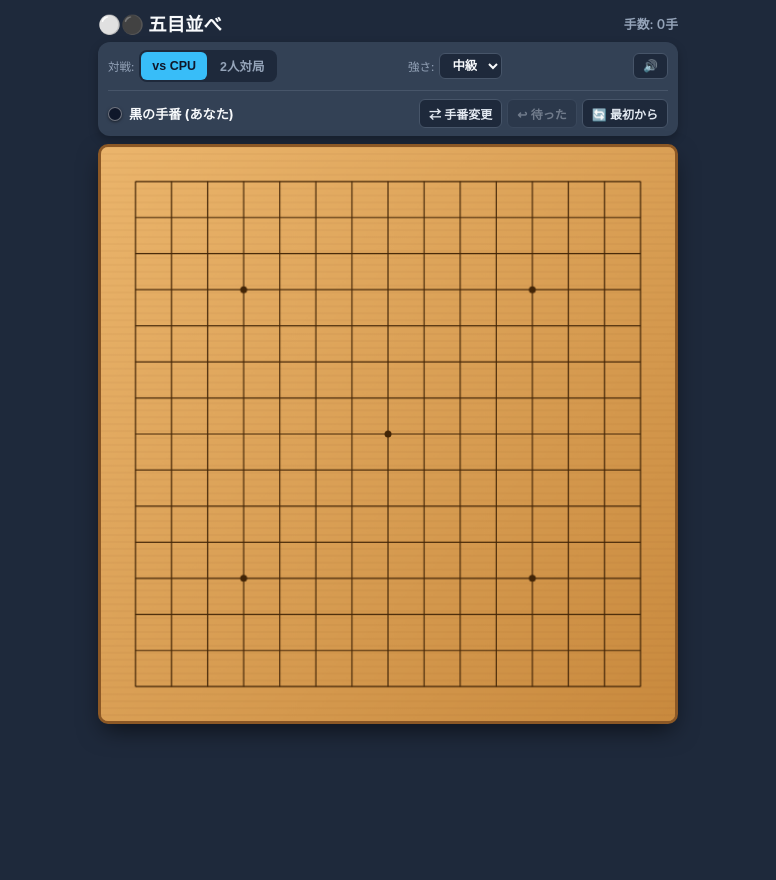
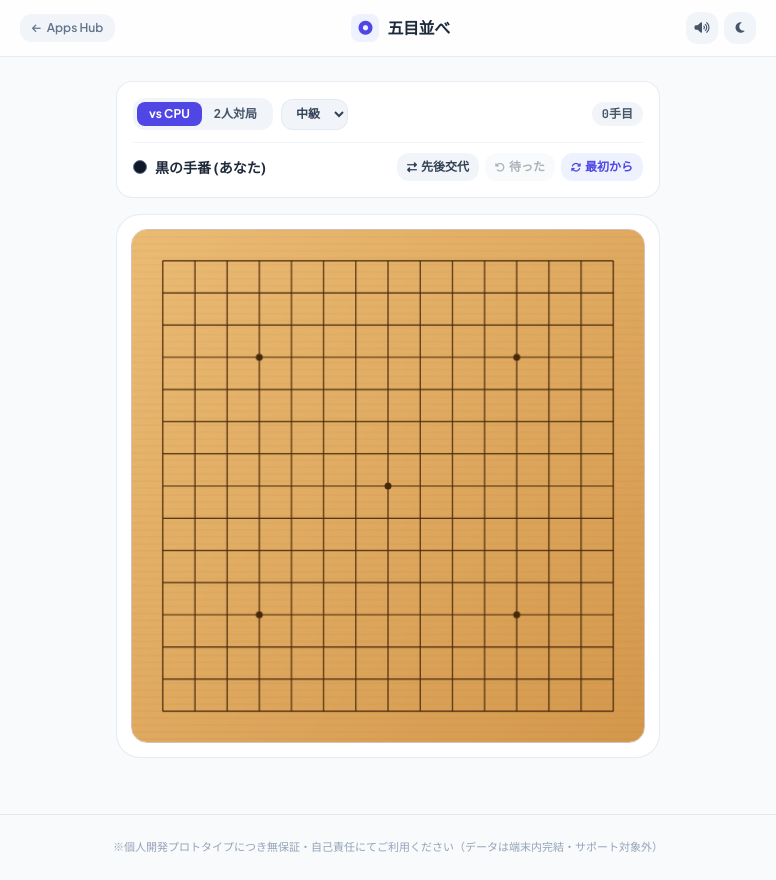
Before and after one commit to selfupnet/apps-hub, a plain HTML site: page gomoku/index.html in a window 1280 px wide. Shown: the whole page, without its empty margins (252-1028 px from the left). Before the commit the page ends 800 px from the top, so only its background shows below. Drawn offline with nearby package versions, Linux system fonts and the light colour scheme.

Commit message:
Add files via upload

```diff
--- a/gomoku/index.html
+++ b/gomoku/index.html
@@ -2,292 +2,174 @@
 <html lang="ja">
 <head>
   <meta charset="UTF-8">
-  <meta name="viewport" content="width=device-width, initial-scale=1.0, maximum-scale=1.0, user-scalable=no">
-  <title>五目並べ (Gomoku)</title>
+  <meta name="viewport" content="width=device-width, initial-scale=1.0, viewport-fit=cover">
+  <title>五目並べ | Apps Hub</title>
+  <!-- Tailwind CSS -->
+  <script src="https://cdn.tailwindcss.com"></script>
+  <script>
+    tailwind.config = {
+      darkMode: 'class',
+      theme: {
+        extend: {
+          fontFamily: {
+            sans: ['"Plus Jakarta Sans"', '"Noto Sans JP"', 'sans-serif'],
+            mono: ['"JetBrains Mono"', 'monospace'],
+          }
+        }
+      }
+    }
+  </script>
+  <!-- Font Awesome 6 -->
+  <link rel="stylesheet" href="https://cdnjs.cloudflare.com/ajax/libs/font-awesome/6.5.1/css/all.min.css">
+  <!-- Google Fonts -->
+  <link rel="preconnect" href="https://fonts.googleapis.com">
+  <link rel="preconnect" href="https://fonts.gstatic.com" crossorigin>
+  <link href="https://fonts.googleapis.com/css2?family=JetBrains+Mono:wght@500;700&family=Noto+Sans+JP:wght@400;500;700;800&family=Plus+Jakarta+Sans:wght@500;600;700;800&display=swap" rel="stylesheet">
   <style>
-    :root {
-      --bg-color: #1e293b;
-      --card-bg: #334155;
-      --text-color: #f8fafc;
-      --accent: #38bdf8;
-      --accent-hover: #0ea5e9;
-      --board-color: #d99f57;
-      --board-line: #422507;
-    }
     * {
       box-sizing: border-box;
-      margin: 0;
-      padding: 0;
+      -webkit-tap-highlight-color: transparent;
+    }
+    body {
+      min-height: 100dvh;
+      padding-top: env(safe-area-inset-top);
+      padding-bottom: env(safe-area-inset-bottom);
       user-select: none;
       -webkit-user-select: none;
     }
-    body {
-      background-color: var(--bg-color);
-      color: var(--text-color);
-      font-family: -apple-system, BlinkMacSystemFont, "Segoe UI", Roboto, "Helvetica Neue", Arial, sans-serif;
-      min-height: 100vh;
-      display: flex;
-      flex-direction: column;
-      align-items: center;
-      justify-content: flex-start;
-      padding: 10px;
-    }
-    header {
-      width: 100%;
-      max-width: 580px;
-      display: flex;
-      justify-content: space-between;
-      align-items: center;
-      margin-bottom: 6px;
-    }
-    h1 {
-      font-size: 1.15rem;
-      font-weight: 700;
-      display: flex;
-      align-items: center;
-      gap: 6px;
-    }
-    .header-info {
-      font-size: 0.8rem;
-      color: #94a3b8;
-      font-weight: 600;
-    }
-
-    /* メイン設定バー（画面上部に常時配置） */
-    .controls-panel {
-      width: 100%;
-      max-width: 580px;
-      background: var(--card-bg);
-      border-radius: 12px;
-      padding: 8px 10px;
-      display: flex;
-      flex-direction: column;
-      gap: 8px;
-      margin-bottom: 8px;
-      box-shadow: 0 4px 10px rgba(0, 0, 0, 0.25);
-    }
-    .control-row {
-      display: flex;
-      align-items: center;
-      justify-content: space-between;
-      flex-wrap: wrap;
-      gap: 6px;
-    }
-    .btn-group {
-      display: flex;
-      background: #1e293b;
-      border-radius: 8px;
-      padding: 2px;
-      gap: 2px;
-    }
-    .pill-btn {
-      background: transparent;
-      color: #94a3b8;
-      border: none;
-      padding: 5px 11px;
-      border-radius: 6px;
-      font-size: 0.78rem;
-      font-weight: 700;
-      cursor: pointer;
-      transition: all 0.15s ease;
-    }
-    .pill-btn.active {
-      background: var(--accent);
-      color: #0f172a;
-    }
-    .select-dropdown {
-      background: #1e293b;
-      color: #f8fafc;
-      border: 1px solid #475569;
-      padding: 4px 8px;
-      border-radius: 6px;
-      font-size: 0.78rem;
-      font-weight: 600;
-      outline: none;
-      cursor: pointer;
-    }
-
-    /* 対局アクションバー */
-    .action-row {
-      display: flex;
-      align-items: center;
-      justify-content: space-between;
-      gap: 6px;
-      border-top: 1px solid #475569;
-      padding-top: 8px;
-    }
-    .status-badge {
-      display: flex;
-      align-items: center;
-      gap: 7px;
-      font-size: 0.82rem;
-      font-weight: 700;
-    }
-    .turn-indicator {
-      width: 14px;
-      height: 14px;
-      border-radius: 50%;
-      border: 1px solid rgba(255, 255, 255, 0.4);
-      box-shadow: 0 1px 3px rgba(0,0,0,0.5);
-    }
-    .action-buttons {
-      display: flex;
-      gap: 5px;
-    }
-    .icon-btn {
-      background: #1e293b;
-      color: #e2e8f0;
-      border: 1px solid #475569;
-      padding: 5px 9px;
-      border-radius: 6px;
-      font-size: 0.75rem;
-      font-weight: 600;
-      cursor: pointer;
-      display: flex;
-      align-items: center;
-      gap: 4px;
-      transition: background 0.15s;
-    }
-    .icon-btn:hover:not(:disabled) {
-      background: #475569;
-    }
-    .icon-btn:disabled {
-      opacity: 0.35;
-      cursor: not-allowed;
-    }
-
-    /* Canvas 碁盤コンテナ */
     #board-container {
-      width: 100%;
-      max-width: 580px;
       aspect-ratio: 1 / 1;
-      position: relative;
-      background: var(--board-color);
-      border-radius: 10px;
-      overflow: hidden;
-      box-shadow: 0 10px 25px -5px rgba(0, 0, 0, 0.6), inset 0 0 12px rgba(0,0,0,0.25);
-      border: 3px solid #8c5825;
       touch-action: none;
-    }
-    canvas {
-      width: 100%;
-      height: 100%;
-      display: block;
-      cursor: pointer;
-    }
-
-    /* 終局モーダルオーバーレイ */
-    #modal-overlay {
-      position: absolute;
-      inset: 0;
-      background: rgba(15, 23, 42, 0.8);
-      backdrop-filter: blur(3px);
-      display: none;
-      flex-direction: column;
-      align-items: center;
-      justify-content: center;
-      gap: 12px;
-      border-radius: 10px;
-    }
-    .modal-card {
-      background: var(--card-bg);
-      border: 1px solid #64748b;
-      padding: 20px 28px;
-      border-radius: 14px;
-      text-align: center;
-      box-shadow: 0 10px 30px rgba(0, 0, 0, 0.5);
-    }
-    .modal-winner {
-      font-size: 1.35rem;
-      font-weight: 800;
-      margin-bottom: 8px;
-    }
-    .primary-btn {
-      background: var(--accent);
-      color: #0f172a;
-      border: none;
-      padding: 8px 18px;
-      font-size: 0.85rem;
-      font-weight: 700;
-      border-radius: 8px;
-      cursor: pointer;
-      box-shadow: 0 4px 10px rgba(56, 189, 248, 0.3);
-    }
-    .primary-btn:hover {
-      background: var(--accent-hover);
     }
   </style>
 </head>
-<body>
+<body class="bg-slate-50 dark:bg-slate-950 text-slate-800 dark:text-slate-100 font-sans antialiased flex flex-col justify-between transition-colors duration-200">
 
-  <header>
-    <h1>⚪⚫ 五目並べ</h1>
-    <span class="header-info" id="move-count">手数: 0手</span>
+  <!-- ========================================== -->
+  <!-- ヘッダー (Apps Hub 統一規格)                -->
+  <!-- ========================================== -->
+  <header class="sticky top-0 z-30 bg-white/80 dark:bg-slate-900/80 backdrop-blur-md border-b border-slate-200/80 dark:border-slate-800">
+    <div class="max-w-3xl mx-auto px-4 h-14 flex items-center justify-between gap-2">
+      <!-- 左端: 統一戻りリンク -->
+      <a href="../" class="inline-flex items-center gap-1.5 text-xs font-semibold text-slate-500 dark:text-slate-400 hover:text-slate-900 dark:hover:text-white transition py-1.5 px-3 rounded-xl bg-slate-100 dark:bg-slate-800 hover:bg-slate-200 dark:hover:bg-slate-700 shrink-0">
+        <i class="fa-solid fa-arrow-left text-[10px]"></i>
+        <span>Apps Hub</span>
+      </a>
+
+      <!-- 中央: アイコン + タイトル -->
+      <div class="flex items-center gap-2 truncate">
+        <div class="w-7 h-7 rounded-lg bg-indigo-50 dark:bg-indigo-950/60 text-indigo-600 dark:text-indigo-400 flex items-center justify-center text-sm shrink-0">
+          <i class="fa-solid fa-circle-dot"></i>
+        </div>
+        <h1 class="text-sm sm:text-base font-extrabold tracking-tight truncate">五目並べ</h1>
+      </div>
+
+      <!-- 右端: 実動する共通コントロール（音声ON/OFF・テーマ切替） -->
+      <div class="flex items-center gap-1.5 shrink-0">
+        <button type="button" id="sound-btn" onclick="toggleSound()" aria-label="音声切り替え" class="w-8 h-8 rounded-xl bg-slate-100 dark:bg-slate-800 hover:bg-slate-200 dark:hover:bg-slate-700 text-slate-600 dark:text-slate-300 flex items-center justify-center text-xs transition">
+          <i id="sound-icon" class="fa-solid fa-volume-high"></i>
+        </button>
+        <button type="button" id="theme-btn" onclick="toggleTheme()" aria-label="テーマ切り替え" class="w-8 h-8 rounded-xl bg-slate-100 dark:bg-slate-800 hover:bg-slate-200 dark:hover:bg-slate-700 text-slate-600 dark:text-slate-300 flex items-center justify-center text-xs transition">
+          <i id="theme-icon" class="fa-solid fa-moon"></i>
+        </button>
+      </div>
+    </div>
   </header>
 
-  <!-- 上部インライン設定＆コントロールパネル -->
-  <div class="controls-panel">
-    <div class="control-row">
-      <!-- モード選択 -->
-      <div style="display: flex; align-items: center; gap: 5px;">
-        <span style="font-size: 0.72rem; color: #94a3b8;">対戦:</span>
-        <div class="btn-group">
-          <button class="pill-btn active" id="mode-cpu" onclick="setGameMode('cpu')">vs CPU</button>
-          <button class="pill-btn" id="mode-human" onclick="setGameMode('human')">2人対局</button>
-        </div>
+  <!-- ========================================== -->
+  <!-- メインコンテンツ                            -->
+  <!-- ========================================== -->
+  <main class="flex-1 w-full max-w-xl mx-auto px-4 py-4 sm:py-6 flex flex-col gap-3 sm:gap-4">
+
+    <!-- インライン設定＆ステータスパネル -->
+    <section class="bg-white dark:bg-slate-900 rounded-2xl border border-slate-200/80 dark:border-slate-800 p-3 sm:p-4 shadow-xs flex flex-col gap-3">
+
+      <!-- 上段: モード・強さ・手数 -->
+      <div class="flex items-center justify-between flex-wrap gap-2">
+        <div class="flex items-center gap-2 flex-wrap">
+          <!-- 対戦モード切替 -->
+          <div class="inline-flex bg-slate-100 dark:bg-slate-800 p-1 rounded-xl">
+            <button type="button" id="mode-cpu" onclick="setGameMode('cpu')" class="px-3 py-1 rounded-lg text-xs font-bold transition bg-indigo-600 text-white shadow-xs">
+              vs CPU
+            </button>
+            <button type="button" id="mode-human" onclick="setGameMode('human')" class="px-3 py-1 rounded-lg text-xs font-bold transition text-slate-600 dark:text-slate-400 hover:text-slate-900 dark:hover:text-white">
+              2人対局
+            </button>
           </div>
 
-      <!-- CPU難易度 -->
-      <div id="ai-level-group" style="display: flex; align-items: center; gap: 5px;">
-        <span style="font-size: 0.72rem; color: #94a3b8;">強さ:</span>
-        <select class="select-dropdown" id="ai-level" onchange="changeDifficulty(this.value)">
+          <!-- CPU強さ選択 -->
+          <div id="ai-level-group" class="flex items-center gap-1.5">
+            <select id="ai-level" onchange="changeDifficulty(this.value)" aria-label="CPUの強さ" class="bg-slate-100 dark:bg-slate-800 text-slate-700 dark:text-slate-200 border border-slate-200/80 dark:border-slate-700 px-2.5 py-1.5 rounded-xl text-xs font-bold outline-none focus:border-indigo-500 cursor-pointer">
               <option value="easy">初級</option>
               <option value="medium" selected>中級</option>
               <option value="hard">上級</option>
             </select>
           </div>
+        </div>
 
-      <!-- 音声 ON/OFF -->
-      <button class="icon-btn" id="sound-btn" onclick="toggleSound()">
-        <span id="sound-icon">🔊</span>
+        <!-- 手数カウンター (等幅フォント) -->
+        <div class="px-2.5 py-1 rounded-xl bg-slate-100 dark:bg-slate-800 text-xs font-mono font-bold text-slate-600 dark:text-slate-300">
+          <span id="move-count">0</span>手目
+        </div>
+      </div>
+
+      <!-- 下段: 手番ステータス ＆ アクションボタン -->
+      <div class="flex items-center justify-between flex-wrap gap-2 pt-2.5 border-t border-slate-100 dark:border-slate-800">
+        <div class="flex items-center gap-2">
+          <span id="turn-dot" class="w-3.5 h-3.5 rounded-full bg-slate-900 border border-slate-400/50 shadow-xs inline-block shrink-0"></span>
+          <span id="turn-text" class="text-xs sm:text-sm font-bold text-slate-800 dark:text-slate-100">黒の手番 (あなた)</span>
+        </div>
+
+        <div class="flex items-center gap-1.5">
+          <button type="button" id="color-swap-btn" onclick="swapPlayerColor()" class="inline-flex items-center gap-1 px-2.5 py-1.5 rounded-xl text-xs font-semibold bg-slate-100 dark:bg-slate-800 hover:bg-slate-200 dark:hover:bg-slate-700 text-slate-700 dark:text-slate-200 transition">
+            <i class="fa-solid fa-right-left text-[10px]"></i>
+            <span>先後交代</span>
+          </button>
+          <button type="button" id="undo-btn" onclick="undoMove()" disabled class="inline-flex items-center gap-1 px-2.5 py-1.5 rounded-xl text-xs font-semibold bg-slate-100 dark:bg-slate-800 hover:bg-slate-200 dark:hover:bg-slate-700 text-slate-700 dark:text-slate-200 disabled:opacity-40 disabled:pointer-events-none transition">
+            <i class="fa-solid fa-rotate-left text-[10px]"></i>
+            <span>待った</span>
+          </button>
+          <button type="button" onclick="restartGame()" class="inline-flex items-center gap-1 px-2.5 py-1.5 rounded-xl text-xs font-semibold bg-indigo-50 dark:bg-indigo-950/60 hover:bg-indigo-100 dark:hover:bg-indigo-900/60 text-indigo-600 dark:text-indigo-400 transition">
+            <i class="fa-solid fa-arrows-rotate text-[10px]"></i>
+            <span>最初から</span>
           </button>
         </div>
-
-    <!-- アクション＆手番表示バー -->
-    <div class="action-row">
-      <div class="status-badge">
-        <div class="turn-indicator" id="turn-dot" style="background: #0f172a;"></div>
-        <span id="turn-text">黒の手番 (あなた)</span>
       </div>
 
-      <div class="action-buttons">
-        <!-- 手番交代 (先手/後手) -->
-        <button class="icon-btn" id="color-swap-btn" onclick="swapPlayerColor()" title="先手/後手を交代">
-          ⇄ 手番変更
-        </button>
-        <!-- 待った -->
-        <button class="icon-btn" id="undo-btn" onclick="undoMove()" disabled>
-          ↩ 待った
-        </button>
-        <!-- やり直し -->
-        <button class="icon-btn" onclick="restartGame()">
-          🔄 最初から
+    </section>
+
+    <!-- 盤面カードコンテナ -->
+    <section class="bg-white dark:bg-slate-900 rounded-3xl border border-slate-200/80 dark:border-slate-800 p-2.5 sm:p-3.5 shadow-xs">
+      <div id="board-container" class="w-full relative rounded-2xl overflow-hidden shadow-inner border border-amber-900/30">
+        <canvas id="board-canvas" class="w-full h-full block cursor-pointer"></canvas>
+
+        <!-- 終局結果オーバーレイ -->
+        <div id="modal-overlay" class="hidden absolute inset-0 bg-slate-900/60 backdrop-blur-xs flex-col items-center justify-center p-4">
+          <div class="bg-white dark:bg-slate-900 border border-slate-200 dark:border-slate-700 px-6 py-5 rounded-2xl text-center shadow-lg max-w-xs w-full space-y-3">
+            <div class="w-10 h-10 rounded-xl bg-indigo-50 dark:bg-indigo-950 text-indigo-600 dark:text-indigo-400 flex items-center justify-center text-lg mx-auto">
+              <i class="fa-solid fa-trophy"></i>
+            </div>
+            <div id="modal-text" class="text-lg font-extrabold text-slate-800 dark:text-slate-100">黒の勝利！</div>
+            <button type="button" onclick="restartGame()" class="w-full py-2.5 px-4 bg-indigo-600 hover:bg-indigo-700 text-white text-xs font-bold rounded-xl transition shadow-xs">
+              もう一度対局する
             </button>
           </div>
         </div>
       </div>
+    </section>
 
-  <!-- 盤面 Canvas -->
-  <div id="board-container">
-    <canvas id="board-canvas"></canvas>
+  </main>
 
-    <div id="modal-overlay">
-      <div class="modal-card">
-        <div class="modal-winner" id="modal-text">黒の勝利！</div>
-        <button class="primary-btn" onclick="restartGame()">もう一度遊ぶ</button>
+  <!-- ========================================== -->
+  <!-- フッター (Apps Hub 個別アプリ 正式共通規格)   -->
+  <!-- ========================================== -->
+  <footer class="mt-8 py-6 text-center border-t border-slate-200 dark:border-slate-800">
+    <div class="max-w-4xl mx-auto px-4">
+      <p class="text-[11px] text-slate-400">
+        ※個人開発プロトタイプにつき無保証・自己責任にてご利用ください（データは端末内完結・サポート対象外）
+      </p>
     </div>
-    </div>
-  </div>
+  </footer>
 
 <script>
   const BOARD_SIZE = 15;
@@ -300,7 +182,7 @@
   let currentTurn = BLACK;
   let isGameOver = false;
   let gameMode = 'cpu'; // 'cpu' or 'human'
-  let playerColor = BLACK; // CPU戦での操作石色
+  let playerColor = BLACK; // CPU戦でのプレイヤー石色
   let aiLevel = 'medium';
   let soundEnabled = true;
   let winningLine = null;
@@ -310,7 +192,26 @@
   const ctx = canvas.getContext('2d');
   const container = document.getElementById('board-container');
 
-  // Web Audio API シンセ音（外部音声ファイル不要）
+  // テーマ管理 (localStorage)
+  function initTheme() {
+    const saved = localStorage.getItem('appshub_gomoku_theme');
+    const isDark = saved === 'dark' || (!saved && window.matchMedia('(prefers-color-scheme: dark)').matches);
+    document.documentElement.classList.toggle('dark', isDark);
+    updateThemeIcon(isDark);
+  }
+
+  function toggleTheme() {
+    const isDark = document.documentElement.classList.toggle('dark');
+    localStorage.setItem('appshub_gomoku_theme', isDark ? 'dark' : 'light');
+    updateThemeIcon(isDark);
+  }
+
+  function updateThemeIcon(isDark) {
+    const icon = document.getElementById('theme-icon');
+    icon.className = isDark ? 'fa-solid fa-sun' : 'fa-solid fa-moon';
+  }
+
+  // Web Audio API シンセ音（外部ファイル不要・完全ローカル）
   let audioCtx = null;
   function getAudioCtx() {
     if (!audioCtx) {
@@ -335,7 +236,7 @@
         osc.frequency.setValueAtTime(800, now);
         osc.frequency.exponentialRampToValueAtTime(140, now + 0.05);
 
-        gain.gain.setValueAtTime(0.7, now);
+        gain.gain.setValueAtTime(0.65, now);
         gain.gain.exponentialRampToValueAtTime(0.001, now + 0.05);
 
         osc.connect(gain);
@@ -350,7 +251,7 @@
           osc.type = 'sine';
           osc.frequency.value = f;
           gain.gain.setValueAtTime(0, now + i * 0.1);
-          gain.gain.linearRampToValueAtTime(0.2, now + i * 0.1 + 0.02);
+          gain.gain.linearRampToValueAtTime(0.18, now + i * 0.1 + 0.02);
           gain.gain.exponentialRampToValueAtTime(0.001, now + i * 0.1 + 0.4);
           osc.connect(gain);
           gain.connect(actx.destination);
@@ -368,12 +269,14 @@
     isGameOver = false;
     winningLine = null;
     hoverCell = null;
-    document.getElementById('modal-overlay').style.display = 'none';
+    const modal = document.getElementById('modal-overlay');
+    modal.classList.add('hidden');
+    modal.classList.remove('flex');
     updateUI();
     render();
 
     if (gameMode === 'cpu' && playerColor === WHITE) {
-      setTimeout(cpuTurn, 400);
+      setTimeout(cpuTurn, 380);
     }
   }
 
@@ -399,21 +302,20 @@
   }
 
   function render() {
-    // 盤面配列がまだ初期化されていない場合は処理をスキップ
     if (!board || board.length !== BOARD_SIZE || !board[0]) return;
 
     const { padding, gridSpan, width } = getMetrics();
     ctx.clearRect(0, 0, width, width);
 
-    // 1. 木目テクスチャ背景
+    // 1. 木目調盤面背景
     const grad = ctx.createLinearGradient(0, 0, width, width);
-    grad.addColorStop(0, '#ebb56c');
-    grad.addColorStop(1, '#c98a3e');
+    grad.addColorStop(0, '#ebbb74');
+    grad.addColorStop(1, '#d4984c');
     ctx.fillStyle = grad;
     ctx.fillRect(0, 0, width, width);
 
-    // 木目ライン
-    ctx.strokeStyle = 'rgba(90, 45, 10, 0.07)';
+    // 微細な木目ライン
+    ctx.strokeStyle = 'rgba(90, 45, 10, 0.06)';
     ctx.lineWidth = 1;
     for (let i = 0; i < width; i += 7) {
       ctx.beginPath();
@@ -423,7 +325,7 @@
     }
 
     // 2. 格子線
-    ctx.strokeStyle = '#422507';
+    ctx.strokeStyle = '#47280a';
     ctx.lineWidth = 1.2;
     for (let i = 0; i < BOARD_SIZE; i++) {
       const pos = padding + i * gridSpan;
@@ -440,7 +342,7 @@
 
     // 3. 星（天元など5箇所）
     const stars = [3, 7, 11];
-    ctx.fillStyle = '#422507';
+    ctx.fillStyle = '#47280a';
     for (let x of stars) {
       for (let y of stars) {
         if ((x === 7 && y === 7) || (x !== 7 && y !== 7)) {
@@ -451,7 +353,7 @@
       }
     }
 
-    // 4. 着手プレビュー（半透明ホバー）
+    // 4. 着手プレビュー（ホバー）
     if (!isGameOver && hoverCell && board[hoverCell.y] && board[hoverCell.y][hoverCell.x] === EMPTY) {
       const isPlayerTurn = gameMode === 'human' || currentTurn === playerColor;
       if (isPlayerTurn) {
@@ -459,12 +361,12 @@
         const cy = padding + hoverCell.y * gridSpan;
         ctx.beginPath();
         ctx.arc(cx, cy, gridSpan * 0.42, 0, Math.PI * 2);
-        ctx.fillStyle = currentTurn === BLACK ? 'rgba(0,0,0,0.28)' : 'rgba(255,255,255,0.45)';
+        ctx.fillStyle = currentTurn === BLACK ? 'rgba(15, 23, 42, 0.25)' : 'rgba(255, 255, 255, 0.45)';
         ctx.fill();
       }
     }
 
-    // 5. 碁石の描画
+    // 5. 碁石描画
     for (let y = 0; y < BOARD_SIZE; y++) {
       if (!board[y]) continue;
       for (let x = 0; x < BOARD_SIZE; x++) {
@@ -475,18 +377,18 @@
       }
     }
 
-    // 6. 直前の着手ハイライト
+    // 6. 直前の着手マーカー
     if (history.length > 0) {
       const last = history[history.length - 1];
       const cx = padding + last.x * gridSpan;
       const cy = padding + last.y * gridSpan;
       ctx.beginPath();
-      ctx.arc(cx, cy, gridSpan * 0.16, 0, Math.PI * 2);
-      ctx.fillStyle = last.color === BLACK ? '#ef4444' : '#dc2626';
+      ctx.arc(cx, cy, gridSpan * 0.15, 0, Math.PI * 2);
+      ctx.fillStyle = '#4f46e5';
       ctx.fill();
     }
 
-    // 7. 勝利5連ラインのハイライト
+    // 7. 勝利5連ライン強調
     if (winningLine && winningLine.length > 0) {
       ctx.beginPath();
       const p1 = winningLine[0];
@@ -505,11 +407,11 @@
     const cy = padding + y * gridSpan;
     const r = gridSpan * 0.43;
 
-    // ドロップシャドウ
+    // 影
     ctx.save();
     ctx.beginPath();
-    ctx.arc(cx + 2, cy + 3, r, 0, Math.PI * 2);
-    ctx.fillStyle = 'rgba(0, 0, 0, 0.35)';
+    ctx.arc(cx + 1.5, cy + 2.5, r, 0, Math.PI * 2);
+    ctx.fillStyle = 'rgba(0, 0, 0, 0.32)';
     ctx.fill();
     ctx.restore();
 
@@ -518,12 +420,12 @@
 
     const grad = ctx.createRadialGradient(cx - r * 0.3, cy - r * 0.3, r * 0.1, cx, cy, r);
     if (color === BLACK) {
-      grad.addColorStop(0, '#555555');
+      grad.addColorStop(0, '#52525b');
       grad.addColorStop(0.6, '#18181b');
       grad.addColorStop(1, '#09090b');
     } else {
       grad.addColorStop(0, '#ffffff');
-      grad.addColorStop(0.7, '#f4f4f5');
+      grad.addColorStop(0.7, '#f8fafc');
       grad.addColorStop(1, '#cbd5e1');
     }
     ctx.fillStyle = grad;
@@ -576,6 +478,7 @@
       isGameOver = true;
       winningLine = winData;
       playSound('win');
+      updateUI();
       render();
       showWinner(currentTurn);
       return;
@@ -583,6 +486,7 @@
 
     if (history.length === BOARD_SIZE * BOARD_SIZE) {
       isGameOver = true;
+      updateUI();
       render();
       showDraw();
       return;
@@ -749,11 +653,15 @@
   }
 
   function updateUI() {
-    document.getElementById('move-count').textContent = `手数: ${history.length}手`;
+    document.getElementById('move-count').textContent = history.length;
     const turnDot = document.getElementById('turn-dot');
     const turnText = document.getElementById('turn-text');
 
-    turnDot.style.background = currentTurn === BLACK ? '#0f172a' : '#f8fafc';
+    if (currentTurn === BLACK) {
+      turnDot.className = 'w-3.5 h-3.5 rounded-full bg-slate-900 border border-slate-500 shadow-xs inline-block shrink-0';
+    } else {
+      turnDot.className = 'w-3.5 h-3.5 rounded-full bg-white border border-slate-300 shadow-xs inline-block shrink-0';
+    }
 
     if (gameMode === 'human') {
       turnText.textContent = currentTurn === BLACK ? '黒の手番 (P1)' : '白の手番 (P2)';
@@ -770,8 +678,17 @@
 
   function setGameMode(mode) {
     gameMode = mode;
-    document.getElementById('mode-cpu').classList.toggle('active', mode === 'cpu');
-    document.getElementById('mode-human').classList.toggle('active', mode === 'human');
+    const btnCpu = document.getElementById('mode-cpu');
+    const btnHuman = document.getElementById('mode-human');
+
+    if (mode === 'cpu') {
+      btnCpu.className = 'px-3 py-1 rounded-lg text-xs font-bold transition bg-indigo-600 text-white shadow-xs';
+      btnHuman.className = 'px-3 py-1 rounded-lg text-xs font-bold transition text-slate-600 dark:text-slate-400 hover:text-slate-900 dark:hover:text-white';
+    } else {
+      btnHuman.className = 'px-3 py-1 rounded-lg text-xs font-bold transition bg-indigo-600 text-white shadow-xs';
+      btnCpu.className = 'px-3 py-1 rounded-lg text-xs font-bold transition text-slate-600 dark:text-slate-400 hover:text-slate-900 dark:hover:text-white';
+    }
+
     document.getElementById('ai-level-group').style.display = mode === 'cpu' ? 'flex' : 'none';
     document.getElementById('color-swap-btn').style.display = mode === 'cpu' ? 'inline-flex' : 'none';
     restartGame();
@@ -806,14 +723,17 @@
 
     winningLine = null;
     isGameOver = false;
-    document.getElementById('modal-overlay').style.display = 'none';
+    const modal = document.getElementById('modal-overlay');
+    modal.classList.add('hidden');
+    modal.classList.remove('flex');
     updateUI();
     render();
   }
 
   function toggleSound() {
     soundEnabled = !soundEnabled;
-    document.getElementById('sound-icon').textContent = soundEnabled ? '🔊' : '🔇';
+    const icon = document.getElementById('sound-icon');
+    icon.className = soundEnabled ? 'fa-solid fa-volume-high' : 'fa-solid fa-volume-xmark text-slate-400';
   }
 
   function showWinner(winner) {
@@ -822,28 +742,31 @@
     const colorStr = winner === BLACK ? '黒' : '白';
 
     if (gameMode === 'human') {
-      text.textContent = `${colorStr}の勝利！🎉`;
+      text.textContent = `${colorStr}の勝利！`;
     } else {
-      text.textContent = winner === playerColor ? 'あなたの勝利！🎊' : 'CPUの勝利！🤖';
+      text.textContent = winner === playerColor ? 'あなたの勝利！' : 'CPUの勝利！';
     }
-    modal.style.display = 'flex';
+    modal.classList.remove('hidden');
+    modal.classList.add('flex');
   }
 
   function showDraw() {
     const modal = document.getElementById('modal-overlay');
     const text = document.getElementById('modal-text');
     text.textContent = '引き分けです！';
-    modal.style.display = 'flex';
+    modal.classList.remove('hidden');
+    modal.classList.add('flex');
   }
 
   function restartGame() {
     initBoard();
   }
 
-  window.onload = () => {
+  window.addEventListener('DOMContentLoaded', () => {
+    initTheme();
     initBoard();
     resizeCanvas();
-  };
+  });
 </script>
 </body>
 </html>
```
Lines whose indentation alone changed are shown as unchanged.
